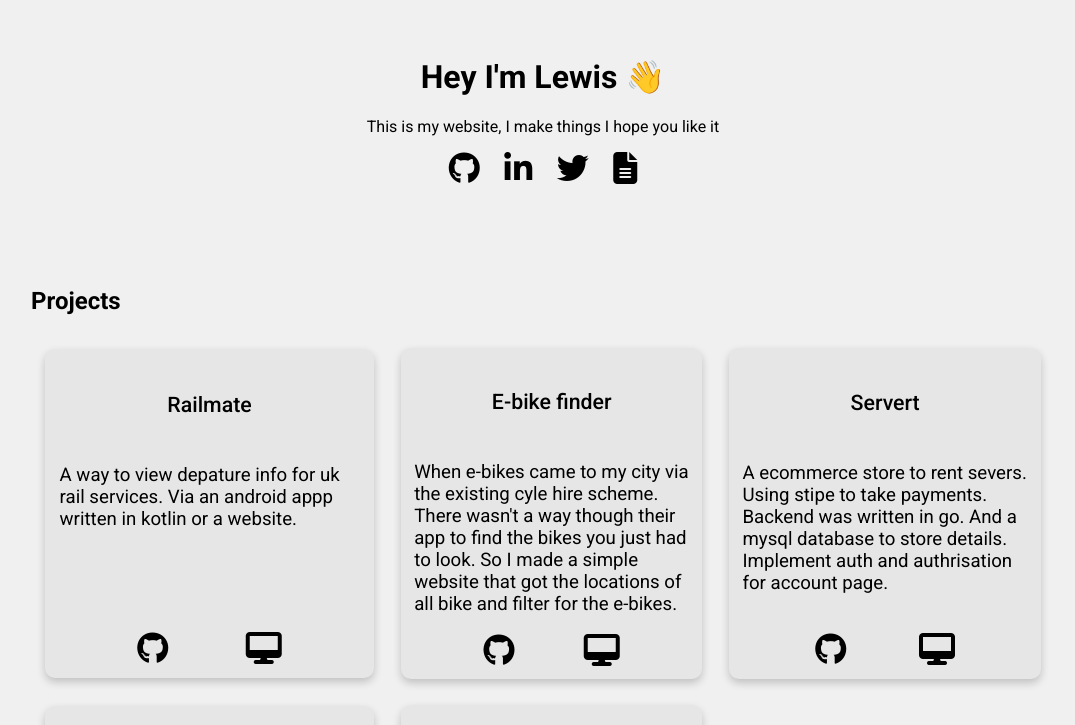
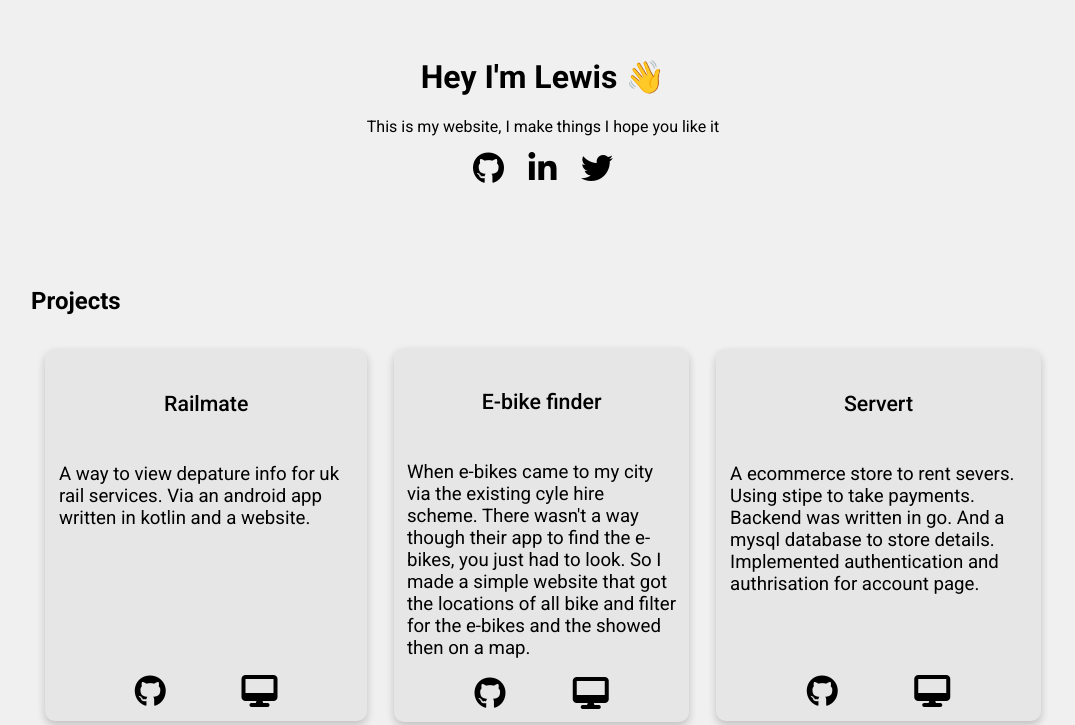
Before and after one commit to m2a9x45/Website, a plain HTML site: page index.html in a window 1280 px wide. Shown: the part 142-867 px from the top of the page, without its empty margins (97-1172 px from the left). Drawn offline with Linux system fonts and the light colour scheme.

Commit message:
🛠 Added alt tags and some text changes

```diff
--- a/index.html
+++ b/index.html
@@ -3,6 +3,7 @@
 <head>
     <meta charset="UTF-8">
     <meta name="viewport" content="width=device-width, initial-scale=1.0">
+    <meta name="description" content="This is my personal website to show some of the stuff I've been working on" />
 
     <link rel="stylesheet" href="https://fonts.googleapis.com/icon?family=Material+Icons">
     <link href="https://fonts.googleapis.com/css2?family=Roboto:wght@100;300;400;500;700&display=swap" rel="stylesheet">
@@ -11,7 +12,7 @@
 
     <link rel="stylesheet" href="main.css">
 
-    <title>Lewis</title>
+    <title>Lewis Dukelow</title>
 </head>
 <body>
     <main>
@@ -20,10 +21,9 @@
                 <h1>Hey I'm Lewis 👋</h1>
                 <p>This is my website, I make things I hope you like it</p>
                 <div class="social">
-                    <a target="_blank" rel="noopener noreferrer" href="https://github.com/m2a9x45"><i class="fa fa-github fa-2x" aria-hidden="true"></i></a>
-                    <a target="_blank" rel="noopener noreferrer" href="https://www.linkedin.com/in/lewisdukelow"><i class="fa fa-linkedin fa-2x" aria-hidden="true"></i></a>
-                    <a target="_blank" rel="noopener noreferrer" href="https://twitter.com/m2a9x45"><i class="fa fa-twitter fa-2x" aria-hidden="true"></i></a>
-                    <a target="_blank" rel="noopener noreferrer" href="./CV.pdf"><i class="fa fa-file-text fa-2x" aria-hidden="true"></i></a>
+                    <a alt="My gitub" target="_blank" rel="noopener noreferrer" href="https://github.com/m2a9x45"><i class="fa fa-github fa-2x" aria-hidden="true"></i></a>
+                    <a alt="My linkedin" target="_blank" rel="noopener noreferrer" href="https://www.linkedin.com/in/lewisdukelow"><i class="fa fa-linkedin fa-2x" aria-hidden="true"></i></a>
+                    <a alt="My twitter" target="_blank" rel="noopener noreferrer" href="https://twitter.com/m2a9x45"><i class="fa fa-twitter fa-2x" aria-hidden="true"></i></a>
                 </div>
             </div>
             <div>
@@ -33,7 +33,7 @@
                     <h4>Railmate</h4>
                     <p class="project-des">
                         A way to view depature info for uk rail services.
-                        Via an android appp written in kotlin or a website.
+                        Via an android app written in kotlin and a website.
                     </p>
                     <div class="project-links">
                         <div class="project-links-space">
@@ -46,9 +46,9 @@
                     <h4>E-bike finder</h4>
                     <p class="project-des">
                         When e-bikes came to my city via the existing cyle hire scheme.
-                        There wasn't a way though their app to find the bikes you just
+                        There wasn't a way though their app to find the e-bikes, you just
                         had to look. So I made a simple website that got the locations
-                        of all bike and filter for the e-bikes.
+                        of all bike and filter for the e-bikes and the showed then on a map.
                     </p>
                     <div class="project-links">
                         <div class="project-links-space">
@@ -62,7 +62,7 @@
                     <p class="project-des">
                         A ecommerce store to rent severs. Using stipe to take payments.
                         Backend was written in go. And a mysql database to store details.
-                        Implement auth and authrisation for account page.
+                        Implemented authentication and authrisation for account page.
                     </p>
                     <div class="project-links">
                         <div class="project-links-space">
```
